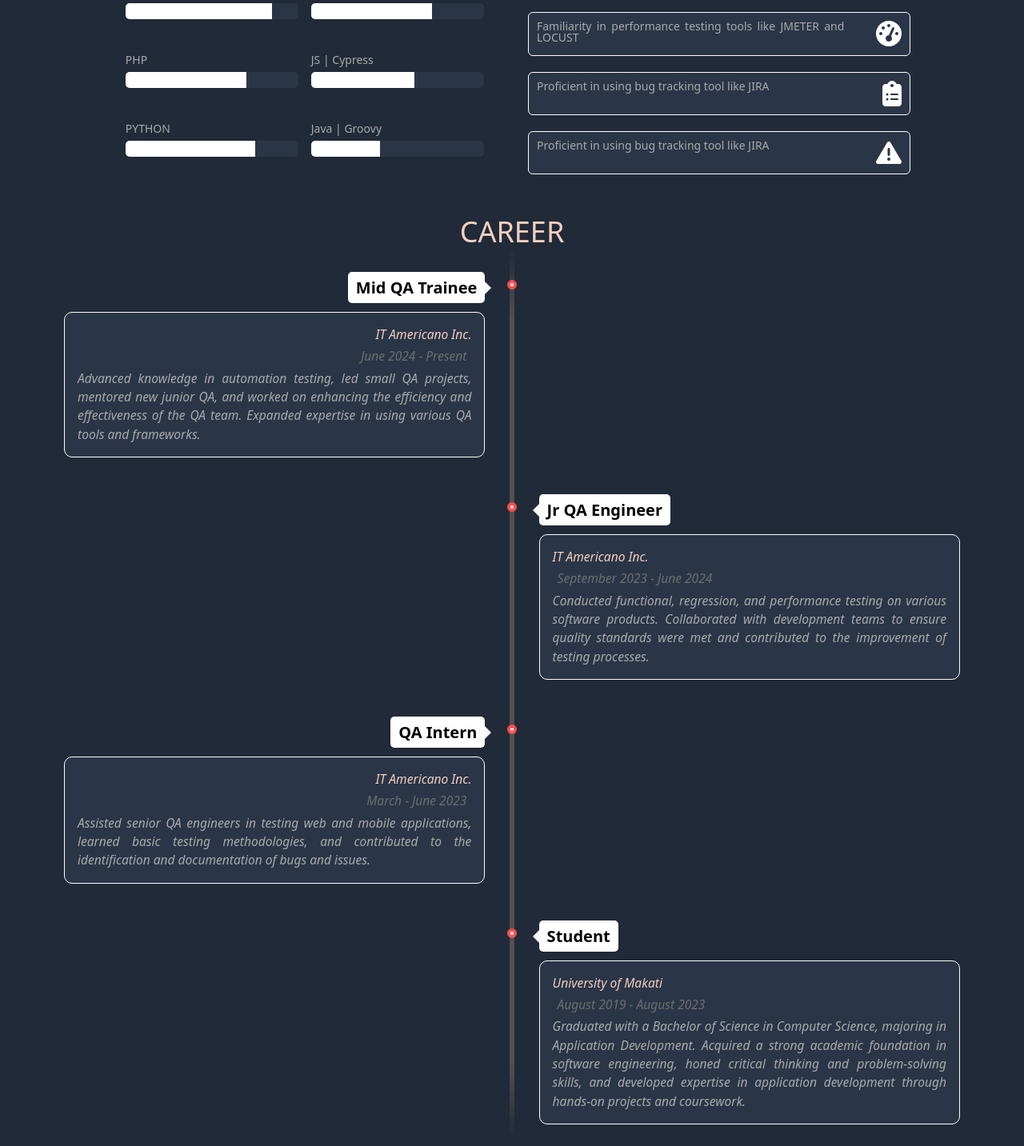
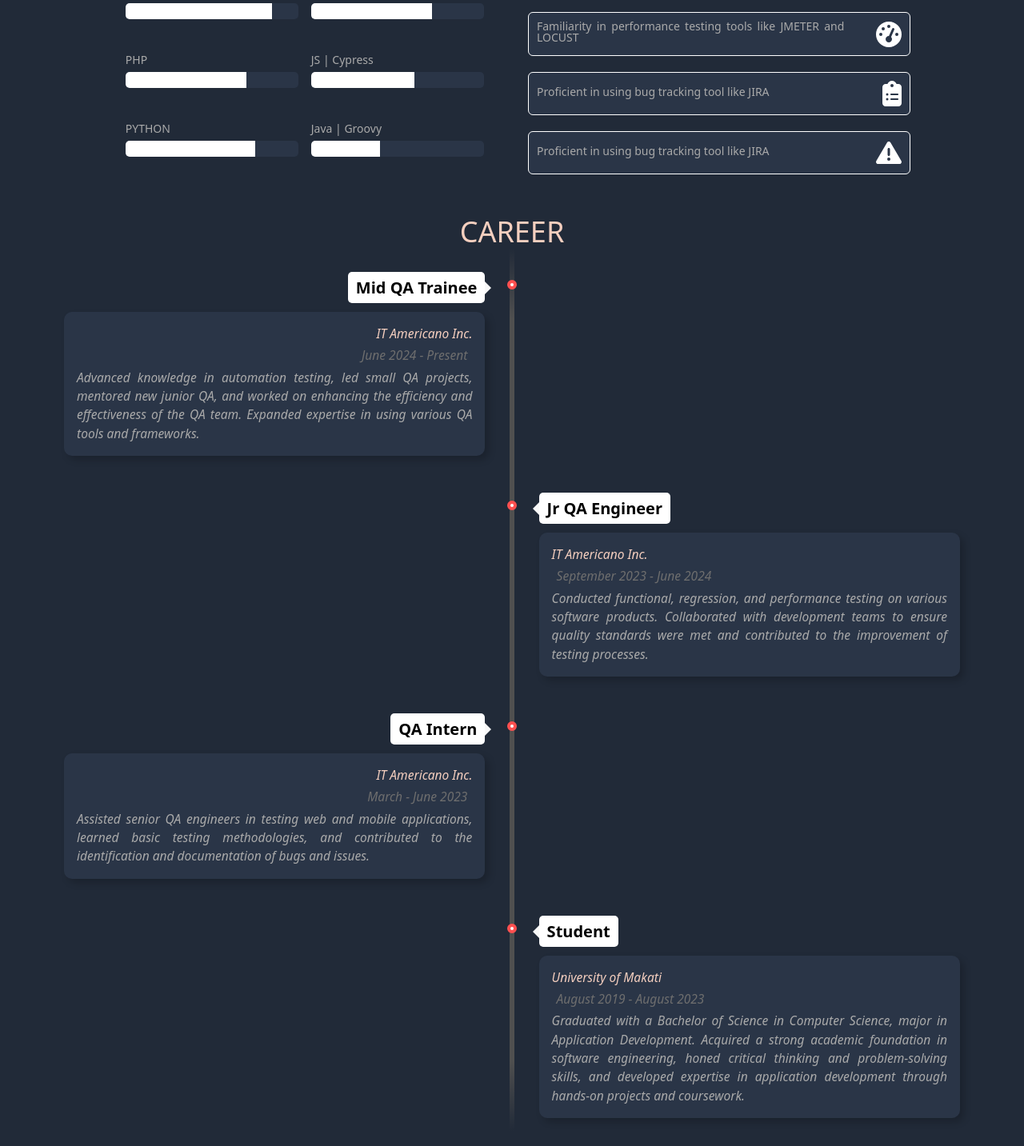
Before and after one commit to reden-longcop/reden-longcop.github.io, a React (Create React App) app: page / in a window 1280 px wide. Shown: the part 777-2210 px from the top of the page at 80% size. Built offline with nearby package versions, Linux system fonts and the light colour scheme.

Commit message:
added vertical text alignment in tools-set

```diff
--- a/src/assets/career.css
+++ b/src/assets/career.css
@@ -137,7 +137,8 @@ h2{
     font-style: italic;
     line-height: 1.5em;
     background-color: var(--secondaryBackground);
-    border: 1px solid white;
+    /* border: 1px solid white; */
+    box-shadow: 5px 5px 10px rgba(0, 0, 0, .2);
     border-radius: 0.625rem;
     padding: 1rem;
 }
--- a/src/assets/project.css
+++ b/src/assets/project.css
@@ -67,12 +67,8 @@
     transform: scale(1.1);
 }
 #project .detail-bg{
-    /* border: 1px solid red; */
-    /* position: absolute; */
     height: 100%;
-    /* width: 60%; */
     z-index: 9999;
-    /* background-image: linear-gradient(to right, rgba(42, 53, 71, 1) 80%, rgba(42, 53, 71, .6) 90% , rgba(42, 53, 71, .4) 95%, rgba(42, 53, 71, 0) 100%); */
 }
 
 #project .animate{
--- a/src/assets/skills.css
+++ b/src/assets/skills.css
@@ -19,6 +19,7 @@
     display: flex;
     justify-content: space-between;
     height: fit-content;
+    align-items: center;
 }
 
 #skills .skills-con-2 .tools-set .tool-icon{
--- a/src/components/career.js
+++ b/src/components/career.js
@@ -30,7 +30,7 @@ const Timeline = () => {
             flag: 'Student',
             position: 'University of Makati',
             time: 'August 2019 - August 2023',
-            description: 'Graduated with a Bachelor of Science in Computer Science, majoring in Application Development. Acquired a strong academic foundation in software engineering, honed critical thinking and problem-solving skills, and developed expertise in application development through hands-on projects and coursework.'
+            description: 'Graduated with a Bachelor of Science in Computer Science, major in Application Development. Acquired a strong academic foundation in software engineering, honed critical thinking and problem-solving skills, and developed expertise in application development through hands-on projects and coursework.'
         }
     ];
 
```
